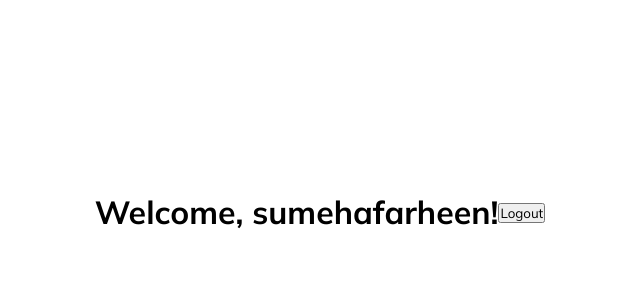
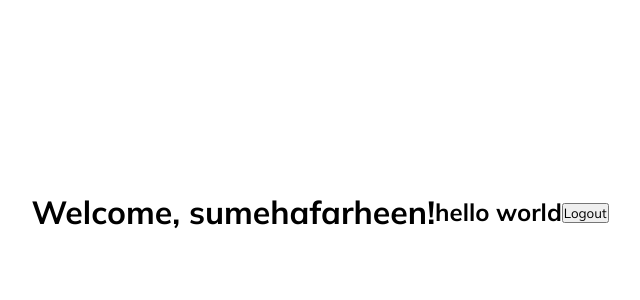
Before and after one commit to sumehafarheen/Authentication-System, a Django app: page / in a window 1280 px wide. Shown: the part 188-488 px from the top of the page, without its empty margins (320-960 px from the left). Run offline with Django 5.2, Linux system fonts and the light colour scheme; a user stored in the database is signed in.

Commit message:
second commit

```diff
--- a/loginsignup/base/templates/home.html
+++ b/loginsignup/base/templates/home.html
@@ -2,6 +2,7 @@
 
 {% block content %}
   <h1>Welcome, {{ user.username }}!</h1>
+  <h2> hello world</h2>
 
   <!-- Logout Form -->
   <form method="POST" action="{% url 'base:logout' %}">
```
